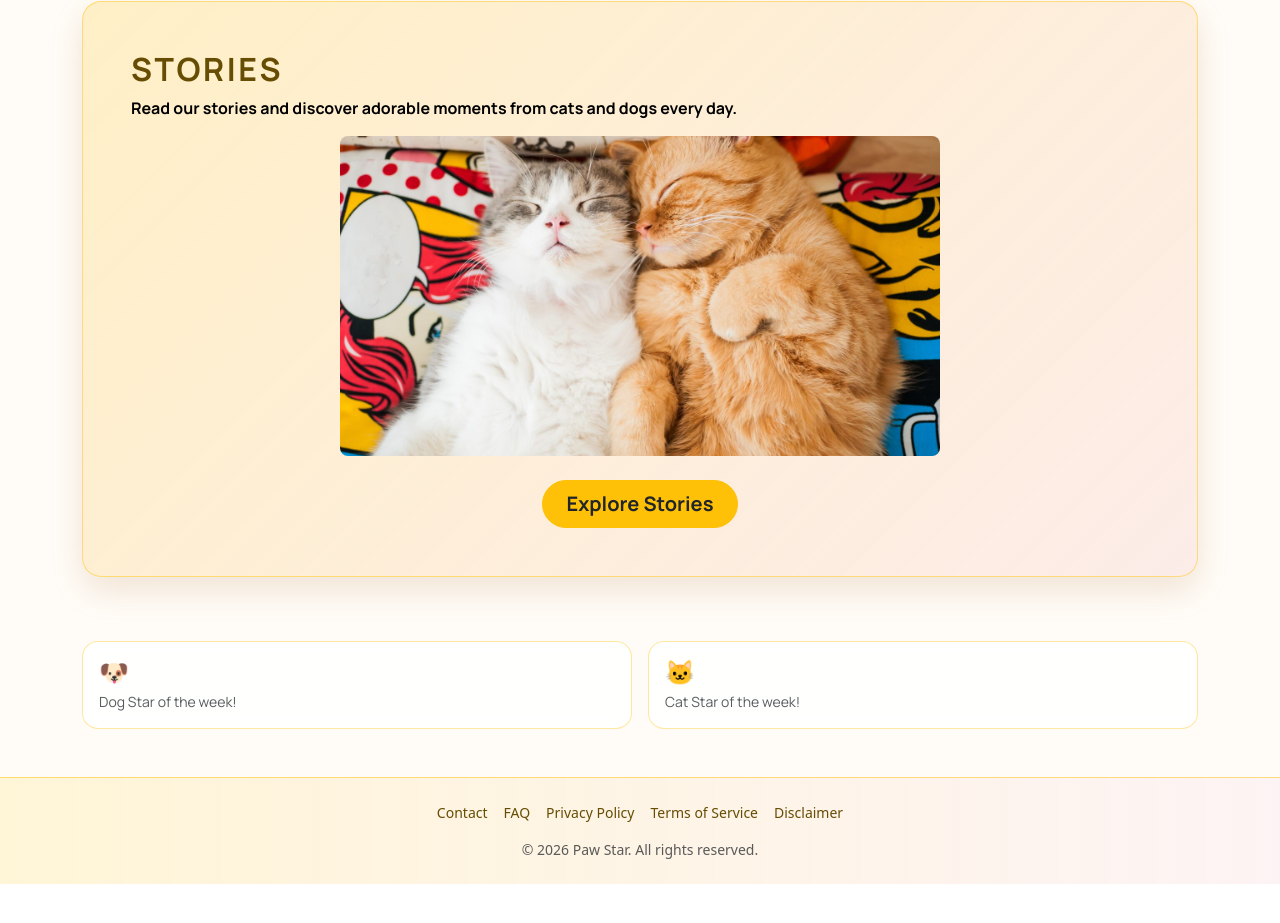
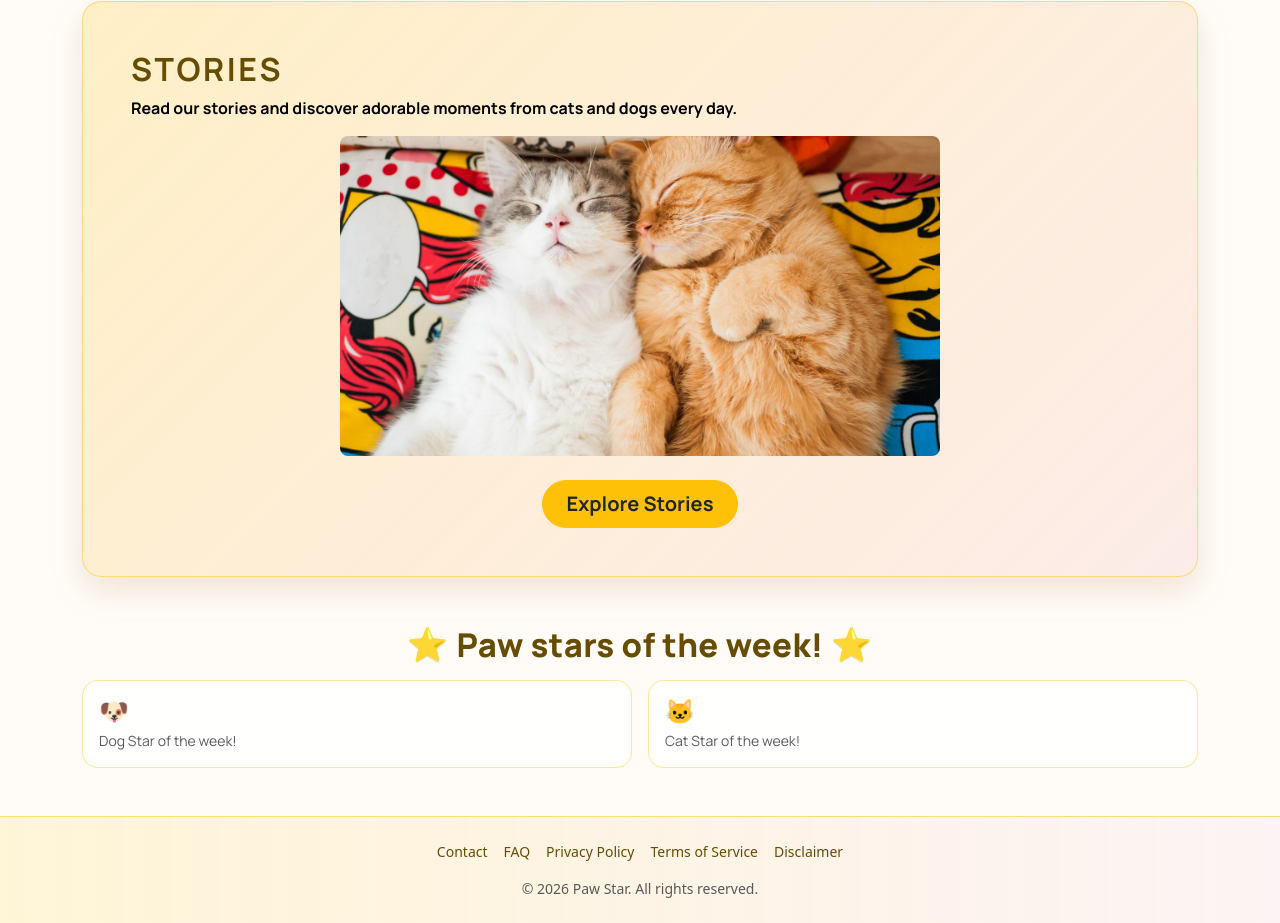
Before and after one commit to yoryord/Paw-Star-app, a website built with Vite: page index.html in a window 1280 px wide. Shown: the part 1280-2203 px from the top of the page. Before the commit the page ends 2164 px from the top, so only its background shows below. Built offline with nearby package versions, Linux system fonts and the light colour scheme.

Commit message:
feat: add landing stars section with title and icons for enhanced user engagement

```diff
--- a/src/pages/index/index.css
+++ b/src/pages/index/index.css
@@ -73,6 +73,23 @@
   font-weight: 800;
 }
 
+.landing-stars-title {
+  display: inline-flex;
+  align-items: center;
+  justify-content: center;
+  gap: 0.5rem;
+  font-size: clamp(1.45rem, 1.2rem + 1.15vw, 2.05rem);
+  font-weight: 800;
+  letter-spacing: 0.01em;
+  color: var(--bs-warning-text-emphasis);
+}
+
+.landing-stars-icon {
+  color: var(--bs-warning);
+  line-height: 1;
+  filter: drop-shadow(0 1px 0 rgba(var(--bs-dark-rgb), 0.12));
+}
+
 .stories-cta {
   border-radius: 1.2rem;
   border: 1px solid rgba(var(--bs-warning-rgb), 0.45);
@@ -123,4 +140,10 @@
   .landing-page .display-5 {
     font-size: 2.2rem;
   }
+
+  .landing-stars-title {
+    font-size: 1.3rem;
+    gap: 0.4rem;
+    white-space: nowrap;
+  }
 }
--- a/src/pages/index/index.html
+++ b/src/pages/index/index.html
@@ -83,7 +83,17 @@
       </div>
     </div>
 
-    <div class="row g-3 mt-4 mt-lg-5 landing-stats">
+    <div class="row mt-4 mt-lg-5">
+      <div class="col-12 text-center">
+        <h1 class="landing-stars-title mb-3">
+          <span class="landing-stars-icon" aria-hidden="true">⭐</span>
+          Paw stars of the week!
+          <span class="landing-stars-icon" aria-hidden="true">⭐</span>
+        </h1>
+      </div>
+    </div>
+
+    <div class="row g-3 landing-stats">
       <div class="col-6">
         <article class="stat-card p-3 h-100">
           <h2 class="h4 mb-1">🐶</h2>
```
